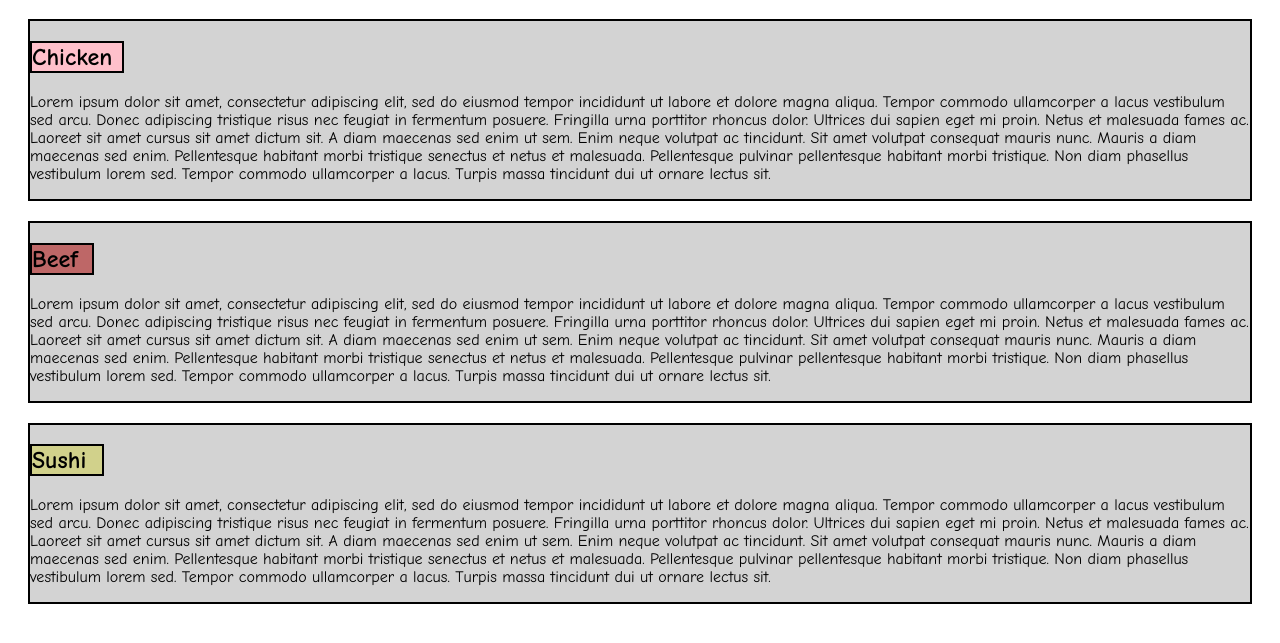
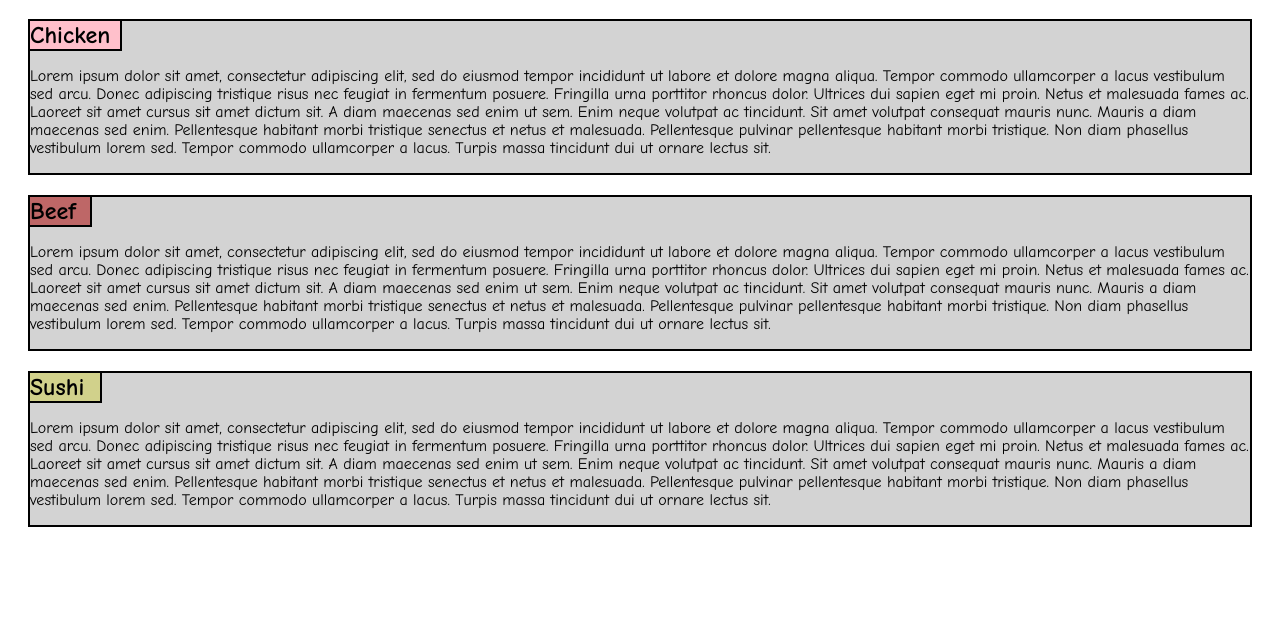
Before and after one commit to pengunoob/courseratest, a plain HTML site: page Module2-solution.html in a window 1280 px wide. Shown: the part 61-704 px from the top of the page. Drawn offline with Linux system fonts and the light colour scheme.

Commit message:
Border change+h2 shift

```diff
--- a/Module2-CSS.css
+++ b/Module2-CSS.css
@@ -2,7 +2,7 @@
 h1{text-align: center;}
 
 div{background-color: lightgray; border: 2px solid black;margin: 20px}
-h2{border: 2px solid black;}
+h2{border-top:0px;border-left:0px; border-right: 2px; border-bottom:2px; border-style: solid; border-color: black;margin:0}
 #chicken{background-color: pink; width: 90px}
 #beef{background-color: rgb(190, 103, 103); width: 60px}
 #sushi{background-color: rgb(209, 209, 139); width: 70px}
```
